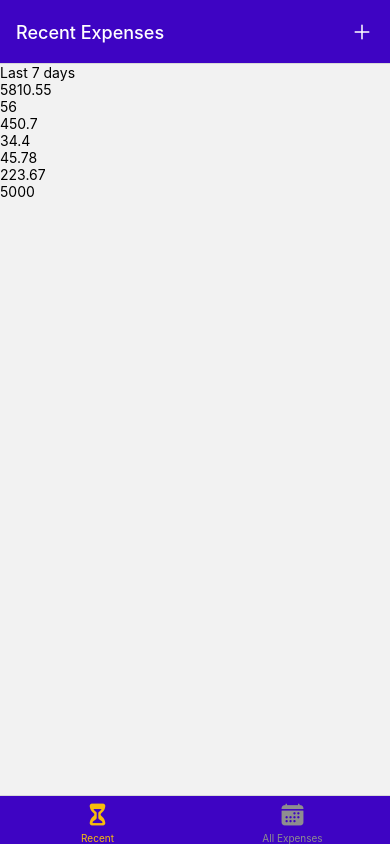
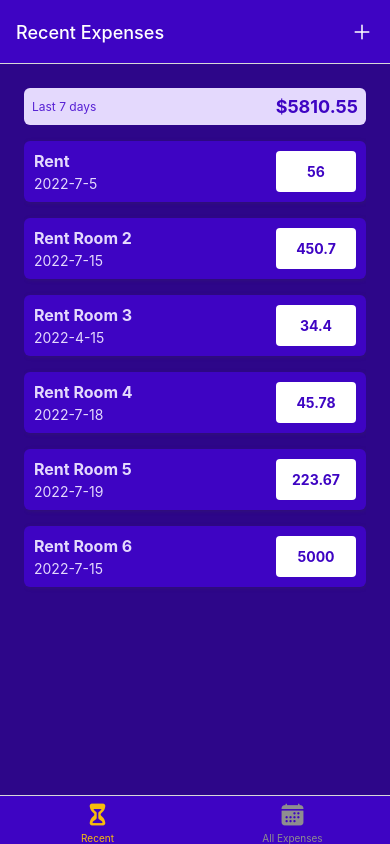
Before and after one commit to Gods-Beloved/ExpenseTracker, a React Native app: screen / in a window 390 px wide. Built offline with nearby package versions, Linux system fonts and the light colour scheme.

Commit message:
Added dummy items for expense list items with styles

```diff
--- /dev/null
+++ b/components/expensesOutput/ExpenseItem.js
@@ -0,0 +1,63 @@
+import React from "react";
+import { View, Text, StyleSheet, Pressable } from "react-native";
+import { EXPENSE_COLORS } from "../../utils/styles";
+
+function ExpenseItem({ date, amount, desc }) {
+  console.log(date);
+  return (
+    <Pressable>
+      <View style={styles.item}>
+        <View>
+          <Text style={[styles.textBase, styles.description]}>{desc}</Text>
+          <Text style={styles.textBase}>{date}</Text>
+        </View>
+        <View style={styles.amountContainer}>
+          <Text style={styles.amount}>{amount}</Text>
+        </View>
+      </View>
+    </Pressable>
+  );
+}
+
+export default ExpenseItem;
+
+const styles = StyleSheet.create({
+  item: {
+    padding: 10,
+    marginVertical: 8,
+    backgroundColor: EXPENSE_COLORS.colors.primary500,
+    flexDirection: "row",
+    justifyContent: "space-between",
+    borderRadius: 6,
+    elevation: 3,
+    shadowColor: EXPENSE_COLORS.colors.gray500,
+    shadowOpacity: 0.3,
+    shadowRadius: 4,
+    shadowOffset: { width: 1, height: 1 },
+  },
+
+  textBase: {
+    color: EXPENSE_COLORS.colors.primary50,
+  },
+
+  description: {
+    fontSize: 16,
+    marginBottom: 4,
+    fontWeight: "bold",
+  },
+
+  amountContainer: {
+    paddingHorizontal: 12,
+    paddingVertical: 4,
+    backgroundColor: "white",
+    justifyContent: "center",
+    alignItems: "center",
+    borderRadius: 4,
+    minWidth: 80,
+  },
+
+  amount: {
+    color: EXPENSE_COLORS.colors.primary500,
+    fontWeight: "bold",
+  },
+});
--- a/components/expensesOutput/ExpensesList.js
+++ b/components/expensesOutput/ExpensesList.js
@@ -1,9 +1,16 @@
 import React from "react";
 import { View, Text, FlatList } from "react-native";
+import ExpenseItem from "./ExpenseItem";
+import { getFormattedDate } from "../../utils/date";
 
 function RenderExpenseItem(item) {
-  console.log(item);
-  return <Text>{item.amount}</Text>;
+  return (
+    <ExpenseItem
+      amount={item.amount}
+      date={getFormattedDate(item.date)}
+      desc={item.description}
+    />
+  );
 }
 
 function ExpensesList({ expenses }) {
--- a/components/expensesOutput/ExpensesOutput.js
+++ b/components/expensesOutput/ExpensesOutput.js
@@ -1,7 +1,8 @@
 import React from "react";
-import { View, Text, FlatList } from "react-native";
+import { View, Text, FlatList, StyleSheet } from "react-native";
 import ExpensesSummary from "./ExpensesSummary";
 import ExpensesList from "./ExpensesList";
+import { EXPENSE_COLORS } from "../../utils/styles";
 
 const DUMMY_EXPENSE = [
   {
@@ -49,7 +50,7 @@ const DUMMY_EXPENSE = [
 
 function ExpensesOutput({ expenses, expensesPeriod }) {
   return (
-    <View>
+    <View style={styles.rootContainer}>
       <ExpensesSummary expenses={DUMMY_EXPENSE} periodName={expensesPeriod} />
       <ExpensesList expenses={DUMMY_EXPENSE} />
     </View>
@@ -57,3 +58,11 @@ function ExpensesOutput({ expenses, expensesPeriod }) {
 }
 
 export default ExpensesOutput;
+
+const styles = StyleSheet.create({
+  rootContainer: {
+    padding: 24,
+    flex: 1,
+    backgroundColor: EXPENSE_COLORS.colors.primary700,
+  },
+});
--- a/components/expensesOutput/ExpensesSummary.js
+++ b/components/expensesOutput/ExpensesSummary.js
@@ -1,5 +1,6 @@
 import React from "react";
-import { View, Text } from "react-native";
+import { View, Text, StyleSheet } from "react-native";
+import { EXPENSE_COLORS } from "../../utils/styles";
 
 function ExpensesSummary({ expenses, periodName }) {
   const expenseSum = expenses.reduce((sum, expense) => {
@@ -7,11 +8,34 @@ function ExpensesSummary({ expenses, periodName }) {
   }, 0);
 
   return (
-    <View>
-      <Text>{periodName}</Text>
-      <Text>{expenseSum.toFixed(2)}</Text>
+    <View style={styles.container}>
+      <Text style={styles.period}>{periodName}</Text>
+      <Text style={styles.sum}>${expenseSum.toFixed(2)}</Text>
     </View>
   );
 }
 
 export default ExpensesSummary;
+
+const styles = StyleSheet.create({
+  container: {
+    padding: 8,
+    backgroundColor: EXPENSE_COLORS.colors.primary50,
+    borderRadius: 6,
+    flexDirection: "row",
+    justifyContent: "space-between",
+    alignItems: "center",
+    marginBottom: 8,
+  },
+
+  period: {
+    fontSize: 12,
+    color: EXPENSE_COLORS.colors.primary400,
+  },
+
+  sum: {
+    fontSize: 18,
+    fontWeight: "bold",
+    color: EXPENSE_COLORS.colors.primary500,
+  },
+});
--- /dev/null
+++ b/utils/date.js
@@ -0,0 +1,3 @@
+export function getFormattedDate(date) {
+  return `${date.getFullYear()}-${date.getMonth() + 1}-${date.getDate()}`;
+}
```
